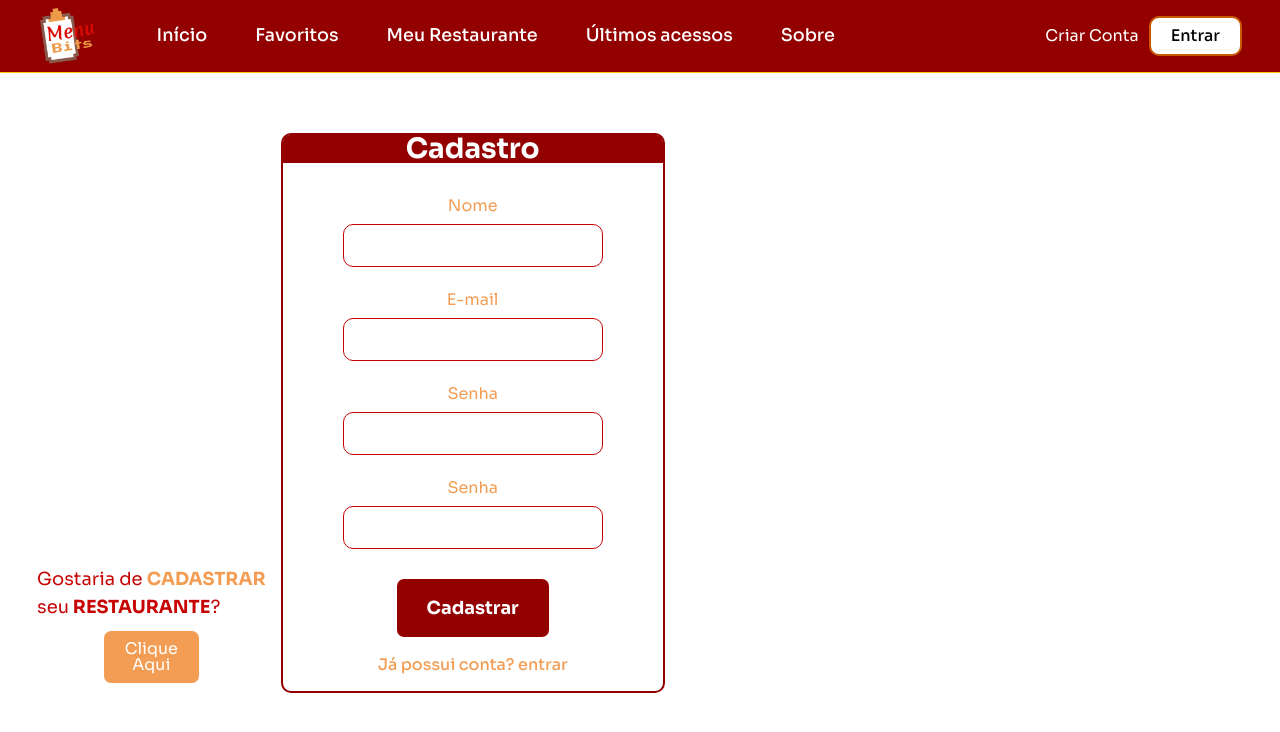
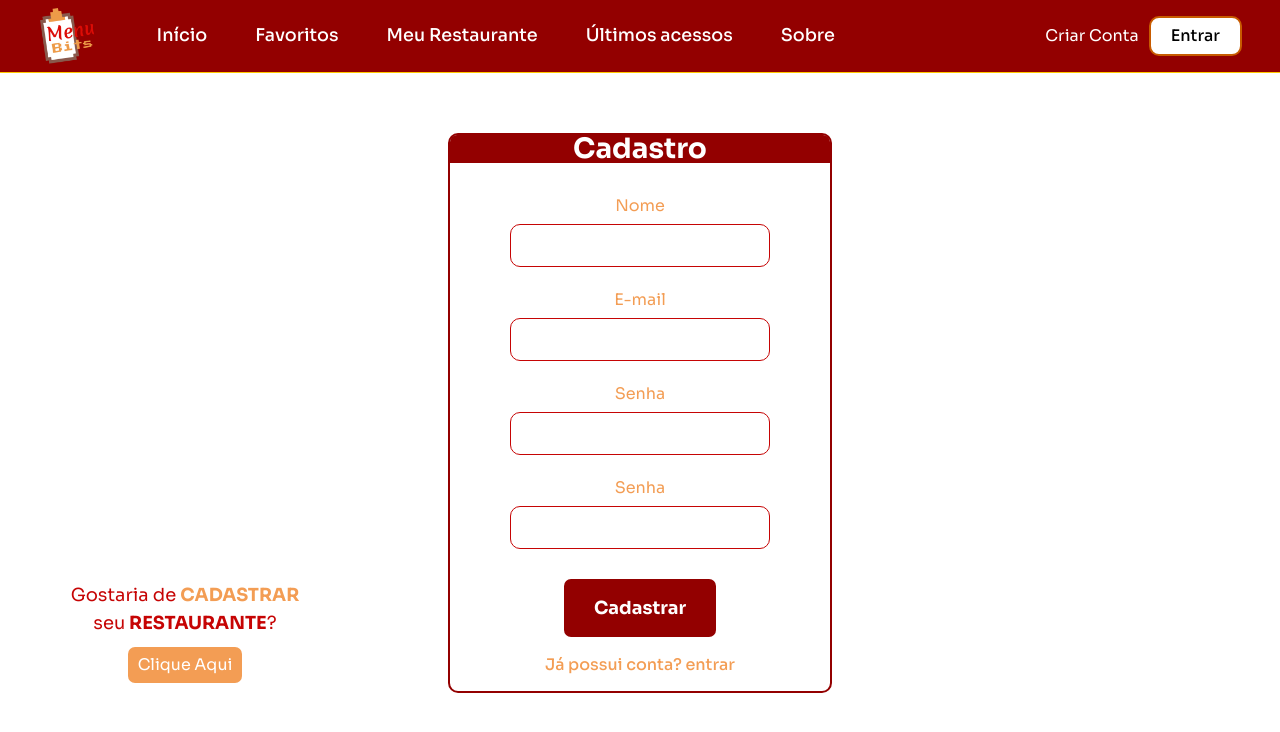
Before and after one commit to ICEI-PUC-Minas-PMV-ADS/pmv-ads-2023-2-e4-proj-infra-t4-MenuBits, a React (Vite) app in the folder src/frontend/: page /register-client in a window 1280 px wide. Shown: the top 732 px of the page. Built offline with nearby package versions, Linux system fonts and the light colour scheme.

Commit message:
fix: change styles from register form

```diff
--- a/src/frontend/src/pages/RegisterPage/index.jsx
+++ b/src/frontend/src/pages/RegisterPage/index.jsx
@@ -6,7 +6,7 @@ import {
   RestaurantText,
   SignText,
   SignUp,
-  Text
+  Text,
 } from "./styles";
 
 export default function RegisterPage() {
@@ -22,8 +22,10 @@ export default function RegisterPage() {
 				</Text>
 				<Button>Clique Aqui</Button>
 			</OtherSignUp>
-      <SignUp>			<SignUpForm />
-</SignUp>
+			<SignUp>
+				<SignUpForm />
+			</SignUp>
+			<OtherSignUp/>
 		</Container>
 	);
 }
--- a/src/frontend/src/pages/RegisterPage/styles.js
+++ b/src/frontend/src/pages/RegisterPage/styles.js
@@ -10,13 +10,17 @@ export const Container = styled.div`
 	margin-top: 60px;
 `;
 export const SignUp = styled.div`
+	display: flex;
 	justify-content: center;
 `;
 
 export const OtherSignUp = styled.div`
 	display: flex;
 	flex-direction: column;
+	margin-right: 100px;
+	align-items: center;
 	justify-content: end;
+	flex: 1;
 `;
 
 export const Text = styled.text`
@@ -37,5 +41,5 @@ export const Button = styled.button`
 	color: white;
 	padding: 10px;
 	border-radius: 7px;
-	margin: 10px 30%;
+	margin: 10px 10%;
 `;
```
